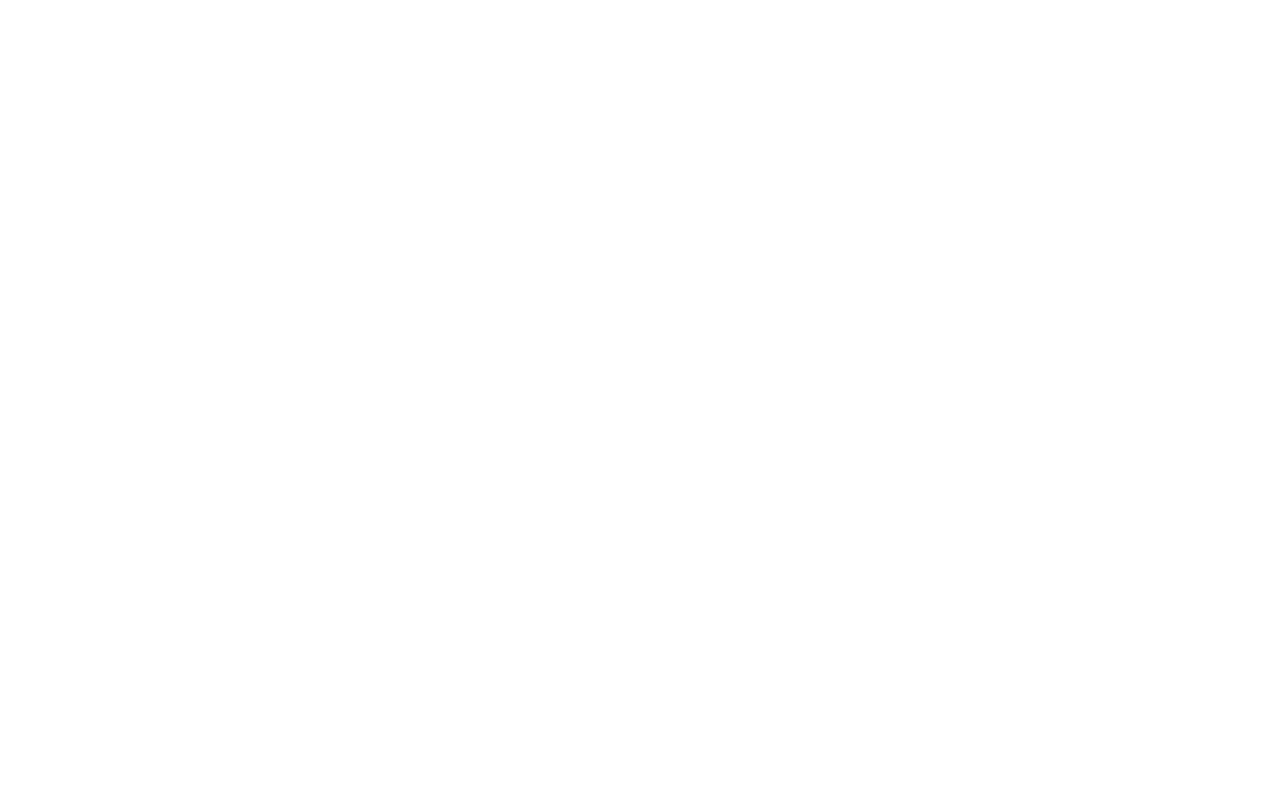
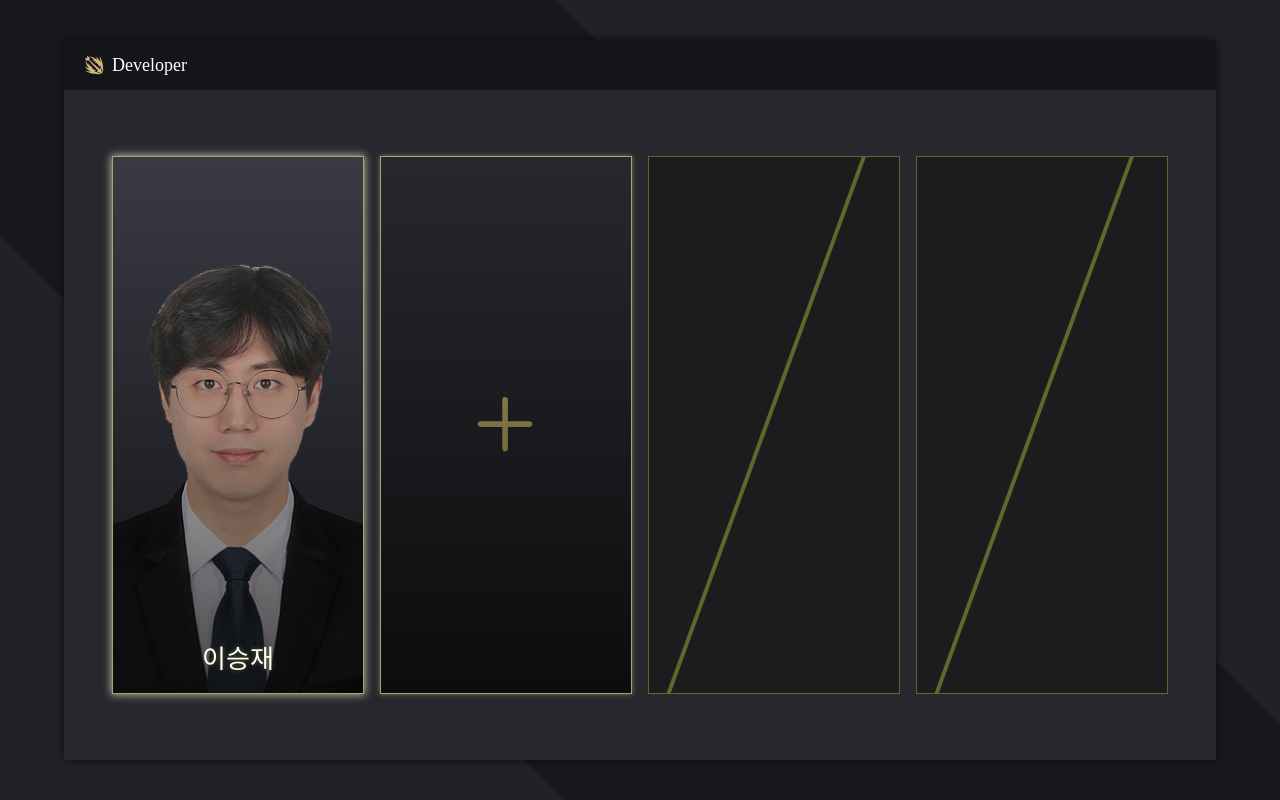
Before and after one commit to seungjaelee2684/seungjae-portfolio, a React (Create React App) app: page /main in a window 1280 px wide. Before the commit this address had no page. Built offline with nearby package versions, Linux system fonts and the light colour scheme; a web font is replaced by a local one.

Commit message:
<feat: 메인페이지 css마크업>

```diff
--- a/src/pages/AboutMePage.tsx
+++ b/src/pages/AboutMePage.tsx
@@ -2,7 +2,6 @@ import React from 'react'
 import styled, { keyframes } from 'styled-components';
 import CharactorImage from '../assets/images/picture.png';
 import CharactorBG from '../assets/images/nukki.png';
-import { GiWingedArrow } from "react-icons/gi";
 import { BsFillStarFill } from "react-icons/bs";
 import { GiBarbedSun } from "react-icons/gi";
 import { GiCruiser } from "react-icons/gi";
@@ -11,6 +10,9 @@ import { BsMinecartLoaded } from "react-icons/bs";
 import { GiRaiseSkeleton } from "react-icons/gi";
 import { RiSwordFill } from "react-icons/ri";
 import { SlMagnifier } from "react-icons/sl";
+import { GiSmallFishingSailboat } from "react-icons/gi";
+import { GiSpikesHalf } from "react-icons/gi";
+import { GiSkullStaff } from "react-icons/gi";
 
 const BoxRotate = keyframes`
     0% {
@@ -51,7 +53,7 @@ const AboutMePage = () => {
               </NameWrapper>
               <StatusText>
                 <NameWrapper>
-                  <GiRaiseSkeleton style={{ fontSize: "24px" }} />
+                  <GiSkullStaff style={{ fontSize: "24px" }} />
                   네크로맨서
                 </NameWrapper>
                 <NameWrapper>
@@ -66,13 +68,13 @@ const AboutMePage = () => {
           </LaneContainer>
           <UnderBar />
           <DefaultLane>
-            <GiBarbedSun style={{ color: "#e5cca0" }} />
+            <GiSpikesHalf style={{ color: "#e5cca0" }} />
             행동특성
             <StatusWrapper>
               <StatusIcon color="#294b94">
-                <GiCruiser />
+                <GiSmallFishingSailboat />
               </StatusIcon>
-              <StatusIcon color="#237014" style={{ fontSize: "22px" }}>
+              <StatusIcon color="#237014">
                 <GiSpiderWeb />
               </StatusIcon>
               <StatusIcon color="#999b13" style={{ fontSize: "20px" }}>
@@ -84,7 +86,7 @@ const AboutMePage = () => {
           <LaneContainer style={{ fontFamily: "EF_watermelonSalad", fontSize: "14px", fontWeight: "600" }}>
             <MyIntroBox>
               <IntroTopLane>
-                <GiBarbedSun style={{ color: "#e5cca0" }} />
+                <GiSpikesHalf style={{ color: "#e5cca0" }} />
                 캐릭터 소개
               </IntroTopLane>
               <IntroContentWrapper>
@@ -112,6 +114,10 @@ export const InBoxContainer = styled.div`
   box-sizing: border-box;
   position: relative;
   overflow: hidden;
+
+  ::-webkit-scrollbar {
+   opacity: 0;
+  }
 `;
 
 export const BackgroundEffect = styled.div`
@@ -144,6 +150,10 @@ export const Charactor = styled.img`
   position: absolute;
   bottom: 0;
   left: 0;
+
+  @media screen and (max-width: 1600px) {
+    width: 400px;
+  }
 
   @media screen and (max-width: 836px) {
     width: 300px;
@@ -191,7 +201,7 @@ export const DefaultLane = styled(LaneContainer)`
 export const UnderBar = styled.div`
   width: calc(45% + 10px);
   height: 1px;
-  background-image: linear-gradient(to right, #d4b581, transparent);
+  background-image: linear-gradient(to right, #e6ca9b, #967c4d, transparent);
 `;
 
 export const StarWrapper = styled.div`
@@ -262,7 +272,7 @@ export const NameIconWrapper = styled.div`
 
 export const StatusIcon = styled.div<{ color: string }>`
   color: #FFFFFF;
-  font-size: 28px;
+  font-size: 24px;
   width: 30px;
   height: 30px;
   background-color: ${(props) => props.color};
--- a/src/pages/MainPage.tsx
+++ b/src/pages/MainPage.tsx
@@ -2,14 +2,149 @@ import React, { useEffect, useState } from 'react'
 import styled, { keyframes } from 'styled-components';
 import Wrapper from '../components/common/Wrapper';
 import { InBoxContainer } from './AboutMePage';
+import CardBG from '../assets/images/picture.png';
+import { GoPlus } from "react-icons/go";
+import { useNavigate } from 'react-router-dom';
 
 const MainPage = () => {
 
+  const navigate = useNavigate();
+
   return (
     <InBoxContainer>
-
+      <CardWrapper>
+        <CardContainer onClick={() => navigate("/about")}>
+          <CardBackgroundImage src={CardBG} alt=''/>
+          <FilterContainer />
+          <CardContent>
+            이승재
+          </CardContent>
+        </CardContainer>
+        <CardContainer
+          style={{
+            boxShadow: "#b2b47696 0px 0px 5px 0px",
+            backgroundColor: "#27282d"
+          }}>
+          <FilterContainer />
+          <GoPlus />
+        </CardContainer>
+        <NoneCardContainer>
+          <SlashBar />
+        </NoneCardContainer>
+        <NoneCardContainer>
+          <SlashBar />
+        </NoneCardContainer>
+      </CardWrapper>
     </InBoxContainer>
   )
 };
 
+const CardWrapper = styled.div`
+  width: calc(100% - 40px);
+  height: 100%;
+  display: flex;
+  justify-content: center;
+  align-items: center;
+  gap: 16px;
+  padding: 0px 20px;
+`;
+
+const CardBackgroundImage = styled.img`
+  width: 100%;
+  height: 80%;
+  object-fit: cover;
+  position: absolute;
+  bottom: 0;
+  left: 0;
+  transition: all 0.2s;
+`;
+
+const FilterContainer = styled.div`
+  width: 100%;
+  height: 100%;
+  position: absolute;
+  top: 0;
+  left: 0;
+  z-index: 10;
+  background-image: linear-gradient(to top, #000000b1, transparent);
+  transition: all 0.2s;
+`;
+
+const StatusContent = styled.div`
+  font-size: 20px;
+  line-height: 100%;
+
+`;
+
+const CardContainer = styled.div`
+  max-width: 250px;
+  width: 100%;
+  height: 80%;
+  border: 1px solid #a5a675;
+  display: flex;
+  justify-content: center;
+  align-items: center;
+  box-shadow: #dfe0b5c4 0px 0px 8px 1px;
+  transition: all 0.2s;
+  position: relative;
+  overflow: hidden;
+  color: #bcad6a;
+  background-color: #393a43;
+  font-size: 90px;
+  cursor: pointer;
+
+  &:hover {
+    box-shadow: #dfe0b5c4 0px 0px 10px 2px;
+    border: 1px solid #d3d4a4;
+    transform: scale(105%);
+    color: #d1c797;
+  }
+
+  &:hover ${CardBackgroundImage} {
+    width: 105%;
+    height: 85%;
+    left: -2.5%;
+  }
+
+  &:hover ${FilterContainer} {
+    background-image: linear-gradient(to top, #d3d4a433, transparent);
+  }
+`;
+
+const NoneCardContainer = styled.div`
+  max-width: 250px;
+  width: 100%;
+  height: 80%;
+  border: 1px solid #64652c;
+  display: flex;
+  justify-content: center;
+  align-items: center;
+  transition: all 0.2s;
+  position: relative;
+  overflow: hidden;
+  background-color: #1c1c1f;
+`;
+
+const CardContent = styled.div`
+  width: 100%;
+  position: absolute;
+  bottom: 20px;
+  left: 0;
+  font-size: 26px;
+  line-height: 100%;
+  color: #FFFFFF;
+  text-shadow: 0px 0px 4px #616227;
+  z-index: 11;
+`;
+
+const SlashBar = styled.div`
+  width: 4px;
+  height: 140%;
+  position: absolute;
+  top: -25%;
+  left: 50%;
+  transform: rotate(20deg);
+  background-color: #64652c;
+`;
+
 export default MainPage;
--- /dev/null
+++ b/src/pages/StartPage.tsx
@@ -0,0 +1,10 @@
+import React from 'react'
+import styled from 'styled-components';
+
+const StartPage = () => {
+  return (
+    <div>StartPage</div>
+  )
+};
+
+export default StartPage;
--- a/src/shared/Router.tsx
+++ b/src/shared/Router.tsx
@@ -4,6 +4,7 @@ import MainPage from '../pages/MainPage';
 import { AnimatePresence } from 'framer-motion';
 import AboutUsPage from '../pages/AboutMePage';
 import MainLayout from '../components/common/MainLayout';
+import StartPage from '../pages/StartPage';
 
 const Router = () => {
   return (
@@ -11,7 +12,8 @@ const Router = () => {
         <AnimatePresence>
             <Routes>
               <Route element={<MainLayout />}>
-                <Route path='/' element={<MainPage />} />
+                <Route path='/' element={<StartPage />} />
+                <Route path='/main' element={<MainPage />} />
                 <Route path='/about' element={<AboutUsPage />} />
               </Route>
             </Routes>
```
